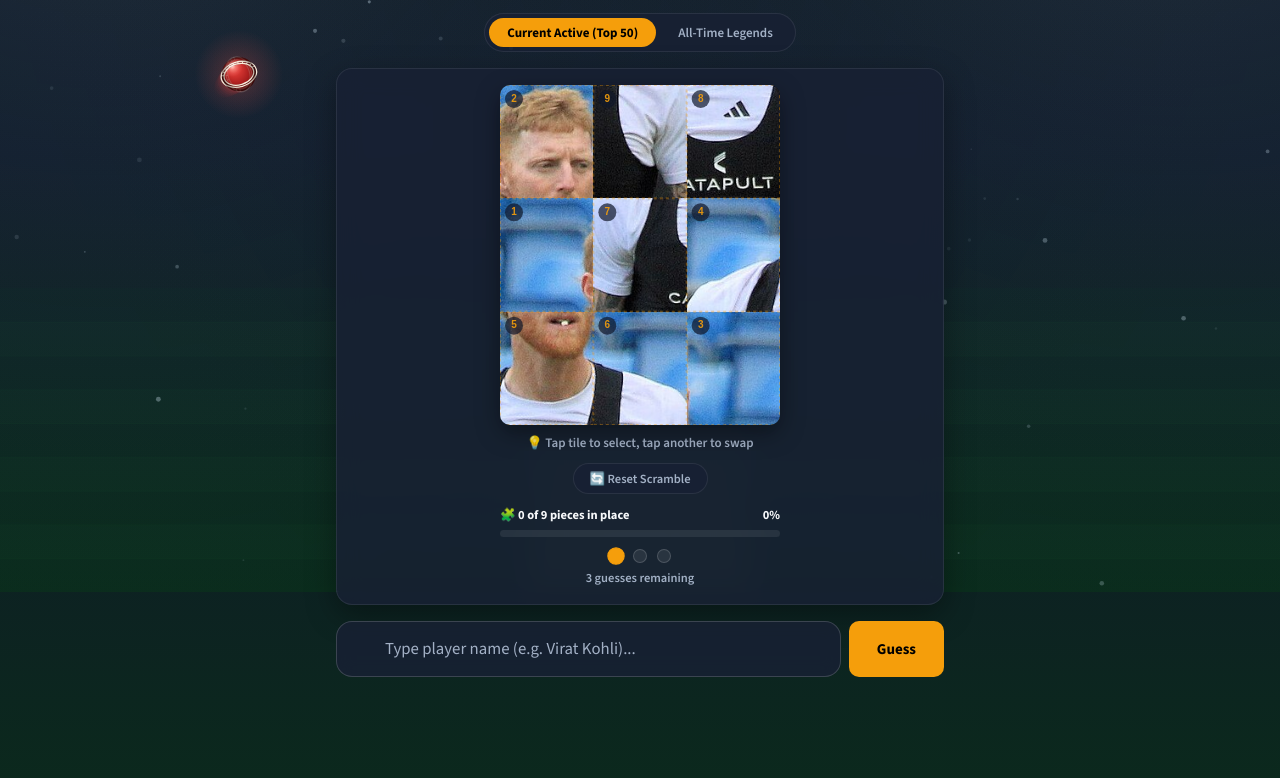
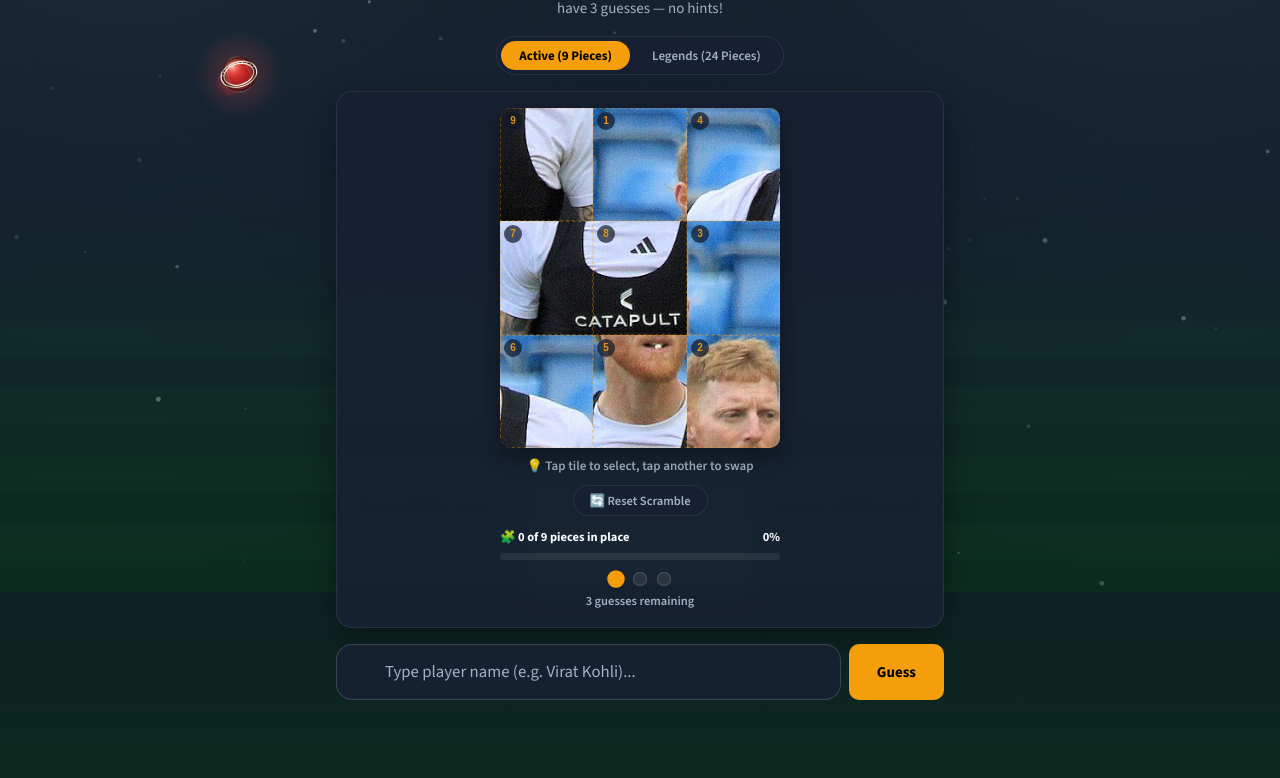
Before and after one commit to mr-zero0/Cricketle, a website: page public/puzzle.html in a window 1280 px wide. Shown: the part 208-986 px from the top of the page. Drawn offline with nearby package versions, Linux system fonts and the light colour scheme; no server answers.

Commit message:
feat(puzzle): add 24-piece randomized complex puzzle for hard mode while keeping 9-piece easy mode

```diff
--- a/public/puzzle.html
+++ b/public/puzzle.html
@@ -4,7 +4,7 @@
   <meta charset="utf-8" />
   <meta name="viewport" content="width=device-width, initial-scale=1, viewport-fit=cover, interactive-widget=resizes-content" />
   <meta name="theme-color" content="#0b1220" />
-  <meta name="description" content="Puzzle Cricketer — Rearrange the scrambled portrait tiles to reveal the famous cricketer. You have 3 guesses — no hints!" />
+  <meta name="description" content="Puzzle Cricketer — Rearrange the scrambled portrait tiles to reveal the famous cricketer (9 pieces in Active, 24 in Legends). You have 3 guesses — no hints!" />
   <title>Puzzle Cricketer — Cricketle</title>
   <link rel="icon" href="favicon.svg" type="image/svg+xml" />
   <link rel="icon" href="favicon-32.png" sizes="32x32" type="image/png" />
@@ -606,10 +606,10 @@
 
     <div class="game-header">
       <h2>PUZZLE CRICKETER</h2>
-      <p>Tap or drag any two tiles to swap and reassemble the face. You have 3 guesses — no hints!</p>
+      <p>Tap or drag any two tiles to swap and reassemble the face (9 pieces in Active, 24 in Legends). You have 3 guesses — no hints!</p>
       <div class="mode-toggle">
-        <button id="mode-easy" class="mode-btn active" data-mode="easy">Current Active (Top 50)</button>
-        <button id="mode-hard" class="mode-btn" data-mode="hard">All-Time Legends</button>
+        <button id="mode-easy" class="mode-btn active" data-mode="easy">Active (9 Pieces)</button>
+        <button id="mode-hard" class="mode-btn" data-mode="hard">Legends (24 Pieces)</button>
       </div>
     </div>
 
--- a/public/puzzle.js
+++ b/public/puzzle.js
@@ -1,11 +1,17 @@
 (function () {
   "use strict";
 
-  // 3x3 Grid = 9 interactive rearrangeable puzzle pieces
-  const GRID_COLS = 3;
-  const GRID_ROWS = 3;
-  const TOTAL_TILES = GRID_COLS * GRID_ROWS;
+  // Grid configs: Easy mode = 3x3 (9 pieces), Hard mode = 4x6 (24 pieces)
+  const GRID_CONFIG = {
+    easy: { cols: 3, rows: 3, total: 9, minDisplaced: 7 },
+    hard: { cols: 4, rows: 6, total: 24, minDisplaced: 24 }
+  };
+
   const MAX_ATTEMPTS = 3;
+
+  let gridCols = 3;
+  let gridRows = 3;
+  let totalTiles = 9;
 
   let allPlayers = [];
   let currentTarget = null;
@@ -82,24 +88,27 @@
     return arr[dayInCycle];
   }
 
-  // Generate a non-trivial scramble (at least 7 of 9 tiles displaced)
-  function generateScramble(seedStr) {
+  // Generate a non-trivial scramble (minDisplaced tiles displaced)
+  function generateScramble(seedStr, numTiles, minDisplaced) {
     const rng = mulberry32(hashString(seedStr));
-    let perm = Array.from({ length: TOTAL_TILES }, (_, i) => i);
+    let perm = Array.from({ length: numTiles }, (_, i) => i);
     let attempts = 0;
     let valid = false;
 
-    while (!valid && attempts < 50) {
+    const targetDisplaced = Math.min(minDisplaced, numTiles);
+    while (!valid && attempts < 100) {
       attempts++;
-      for (let i = TOTAL_TILES - 1; i > 0; i--) {
+      for (let i = numTiles - 1; i > 0; i--) {
         const j = Math.floor(rng() * (i + 1));
         [perm[i], perm[j]] = [perm[j], perm[i]];
       }
       let displaced = 0;
-      for (let i = 0; i < TOTAL_TILES; i++) {
+      for (let i = 0; i < numTiles; i++) {
         if (perm[i] !== i) displaced++;
       }
-      if (displaced >= 7) valid = true;
+      if (displaced >= targetDisplaced || (targetDisplaced === 24 && displaced >= 22)) {
+        valid = true;
+      }
     }
     return perm;
   }
@@ -143,30 +152,40 @@
       sy = (imgH - sh) / 2;
     }
 
-    const tileW = w / GRID_COLS;
-    const tileH = h / GRID_ROWS;
-    const srcTileW = sw / GRID_COLS;
-    const srcTileH = sh / GRID_ROWS;
+    const isHard = (totalTiles > 9);
+    const badgeRadius = isHard ? 7.5 : 9;
+    const badgeOffset = isHard ? 10.5 : 13;
+    const badgeFont = isHard ? "bold 8.5px sans-serif" : "bold 10px sans-serif";
 
     // 1. Draw each tile
-    for (let slot = 0; slot < TOTAL_TILES; slot++) {
-      // If game over, show solved order (0..8), else current board permutation
+    for (let slot = 0; slot < totalTiles; slot++) {
+      // If game over, show solved order (0..totalTiles-1), else current board permutation
       const tileId = isGameOver ? slot : board[slot];
 
-      const destCol = slot % GRID_COLS;
-      const destRow = Math.floor(slot / GRID_COLS);
-      const dx = destCol * tileW;
-      const dy = destRow * tileH;
+      const destCol = slot % gridCols;
+      const destRow = Math.floor(slot / gridCols);
+      const dx = Math.round((destCol * w) / gridCols);
+      const nextDx = Math.round(((destCol + 1) * w) / gridCols);
+      const tileW = nextDx - dx;
 
-      const srcCol = tileId % GRID_COLS;
-      const srcRow = Math.floor(tileId / GRID_COLS);
-      const tileSx = sx + srcCol * srcTileW;
-      const tileSy = sy + srcRow * srcTileH;
+      const dy = Math.round((destRow * h) / gridRows);
+      const nextDy = Math.round(((destRow + 1) * h) / gridRows);
+      const tileH = nextDy - dy;
+
+      const srcCol = tileId % gridCols;
+      const srcRow = Math.floor(tileId / gridCols);
+      const srcX0 = sx + (srcCol * sw) / gridCols;
+      const srcX1 = sx + ((srcCol + 1) * sw) / gridCols;
+      const srcTileW = srcX1 - srcX0;
+
+      const srcY0 = sy + (srcRow * sh) / gridRows;
+      const srcY1 = sy + ((srcRow + 1) * sh) / gridRows;
+      const srcTileH = srcY1 - srcY0;
 
       ctx.drawImage(
         loadedImage,
-        tileSx,
-        tileSy,
+        srcX0,
+        srcY0,
         srcTileW,
         srcTileH,
         dx,
@@ -179,20 +198,25 @@
     // 2. Draw borders & overlays if game active
     let correctCount = 0;
     if (!isGameOver) {
-      for (let slot = 0; slot < TOTAL_TILES; slot++) {
+      for (let slot = 0; slot < totalTiles; slot++) {
         const tileId = board[slot];
         const isSolved = (tileId === slot);
         if (isSolved) correctCount++;
 
-        const destCol = slot % GRID_COLS;
-        const destRow = Math.floor(slot / GRID_COLS);
-        const dx = destCol * tileW;
-        const dy = destRow * tileH;
+        const destCol = slot % gridCols;
+        const destRow = Math.floor(slot / gridCols);
+        const dx = Math.round((destCol * w) / gridCols);
+        const nextDx = Math.round(((destCol + 1) * w) / gridCols);
+        const tileW = nextDx - dx;
+
+        const dy = Math.round((destRow * h) / gridRows);
+        const nextDy = Math.round(((destRow + 1) * h) / gridRows);
+        const tileH = nextDy - dy;
 
         if (slot === selectedSlot) {
           // Selected tile: Bright glowing gold border + translucent amber wash
           ctx.strokeStyle = "#f59e0b";
-          ctx.lineWidth = 3;
+          ctx.lineWidth = isHard ? 2.5 : 3;
           ctx.strokeRect(dx + 1.5, dy + 1.5, tileW - 3, tileH - 3);
 
           ctx.fillStyle = "rgba(245, 158, 11, 0.28)";
@@ -201,60 +225,60 @@
           // Glowing badge
           ctx.fillStyle = "#f59e0b";
           ctx.beginPath();
-          ctx.arc(dx + 15, dy + 15, 10, 0, Math.PI * 2);
+          ctx.arc(dx + badgeOffset, dy + badgeOffset, badgeRadius, 0, Math.PI * 2);
           ctx.fill();
 
           ctx.fillStyle = "#000000";
-          ctx.font = "bold 11px sans-serif";
+          ctx.font = badgeFont;
           ctx.textAlign = "center";
           ctx.textBaseline = "middle";
-          ctx.fillText("★", dx + 15, dy + 15);
+          ctx.fillText("★", dx + badgeOffset, dy + badgeOffset);
         } else if (isSolved) {
           // Correctly placed: Clean subtle green border + checkmark
           ctx.strokeStyle = "rgba(34, 197, 94, 0.85)";
-          ctx.lineWidth = 1.8;
+          ctx.lineWidth = isHard ? 1.5 : 1.8;
           ctx.strokeRect(dx + 1, dy + 1, tileW - 2, tileH - 2);
 
           // Checkmark badge in corner
           ctx.fillStyle = "rgba(15, 23, 42, 0.8)";
           ctx.beginPath();
-          ctx.arc(dx + 14, dy + 14, 9, 0, Math.PI * 2);
+          ctx.arc(dx + badgeOffset, dy + badgeOffset, badgeRadius, 0, Math.PI * 2);
           ctx.fill();
 
           ctx.fillStyle = "#22c55e";
-          ctx.font = "bold 10px sans-serif";
+          ctx.font = badgeFont;
           ctx.textAlign = "center";
           ctx.textBaseline = "middle";
-          ctx.fillText("✓", dx + 14, dy + 14);
+          ctx.fillText("✓", dx + badgeOffset, dy + badgeOffset);
         } else {
           // Scrambled tile: Subtle dashed border + tile number
           ctx.strokeStyle = "rgba(245, 158, 11, 0.35)";
           ctx.lineWidth = 1;
-          ctx.setLineDash([3, 3]);
+          ctx.setLineDash(isHard ? [2, 2] : [3, 3]);
           ctx.strokeRect(dx + 0.5, dy + 0.5, tileW - 1, tileH - 1);
           ctx.setLineDash([]);
 
           // Tile number badge
           ctx.fillStyle = "rgba(15, 23, 42, 0.7)";
           ctx.beginPath();
-          ctx.arc(dx + 14, dy + 14, 9, 0, Math.PI * 2);
+          ctx.arc(dx + badgeOffset, dy + badgeOffset, badgeRadius, 0, Math.PI * 2);
           ctx.fill();
 
           ctx.fillStyle = "rgba(245, 158, 11, 0.9)";
-          ctx.font = "bold 10px sans-serif";
+          ctx.font = badgeFont;
           ctx.textAlign = "center";
           ctx.textBaseline = "middle";
-          ctx.fillText(String(tileId + 1), dx + 14, dy + 14);
+          ctx.fillText(String(tileId + 1), dx + badgeOffset, dy + badgeOffset);
         }
       }
     } else {
-      correctCount = TOTAL_TILES;
+      correctCount = totalTiles;
     }
 
     // 3. Update Progress Bar
-    const percent = Math.round((correctCount / TOTAL_TILES) * 100);
+    const percent = Math.round((correctCount / totalTiles) * 100);
     if (progressText) {
-      progressText.textContent = `🧩 ${correctCount} of ${TOTAL_TILES} pieces in place`;
+      progressText.textContent = `🧩 ${correctCount} of ${totalTiles} pieces in place`;
     }
     if (progressPercent) {
       progressPercent.textContent = `${percent}%`;
@@ -265,7 +289,7 @@
 
     // 4. Update Assembled Banner
     if (assembledBanner) {
-      if (!isGameOver && correctCount === TOTAL_TILES) {
+      if (!isGameOver && correctCount === totalTiles) {
         assembledBanner.style.display = "block";
       } else {
         assembledBanner.style.display = "none";
@@ -280,14 +304,14 @@
     const y = (clientY - rect.top) * (canvas.height / rect.height);
     if (x < 0 || x >= canvas.width || y < 0 || y >= canvas.height) return -1;
 
-    const col = Math.floor(x / (canvas.width / GRID_COLS));
-    const row = Math.floor(y / (canvas.height / GRID_ROWS));
-    if (col < 0 || col >= GRID_COLS || row < 0 || row >= GRID_ROWS) return -1;
-    return row * GRID_COLS + col;
+    const col = Math.floor(x / (canvas.width / gridCols));
+    const row = Math.floor(y / (canvas.height / gridRows));
+    if (col < 0 || col >= gridCols || row < 0 || row >= gridRows) return -1;
+    return row * gridCols + col;
   }
 
   function handleTileTap(slot) {
-    if (isGameOver || slot < 0 || slot >= TOTAL_TILES) return;
+    if (isGameOver || slot < 0 || slot >= totalTiles) return;
 
     if (selectedSlot === -1) {
       selectedSlot = slot;
@@ -343,7 +367,7 @@
 
   // Reset Scramble Button
   resetBtn?.addEventListener("click", () => {
-    if (isGameOver || initialScramble.length !== TOTAL_TILES) return;
+    if (isGameOver || initialScramble.length !== totalTiles) return;
     board = [...initialScramble];
     selectedSlot = -1;
     saveProgress();
@@ -397,9 +421,18 @@
       const variantSeed = hashString(today + "_" + currentTarget.id + "_jigsaw_variant");
       currentPhotoUrl = variants[variantSeed % variants.length];
 
-      // Daily scramble seed
-      const scrambleSeed = today + "_" + currentTarget.id + "_puzzle_scramble";
-      initialScramble = generateScramble(scrambleSeed);
+      // Update grid dimensions for current mode
+      const cfg = GRID_CONFIG[currentMode] || GRID_CONFIG.easy;
+      gridCols = cfg.cols;
+      gridRows = cfg.rows;
+      totalTiles = cfg.total;
+
+      // Scramble seed specific to mode and target
+      const scrambleSeed = today + "_" + currentTarget.id + "_puzzle_scramble_" + currentMode;
+      initialScramble = generateScramble(scrambleSeed, totalTiles, cfg.minDisplaced);
+
+      selectedSlot = -1;
+      dragStartSlot = -1;
 
       // Restore saved progress if any
       const saved = localStorage.getItem(`cricketle_puzzle_${today}_${currentMode}`);
@@ -407,7 +440,7 @@
         const data = JSON.parse(saved);
         currentAttempts = data.attempts || [];
         isGameOver = data.isGameOver || false;
-        if (Array.isArray(data.board) && data.board.length === TOTAL_TILES) {
+        if (Array.isArray(data.board) && data.board.length === totalTiles) {
           board = data.board;
         } else {
           board = [...initialScramble];
@@ -475,7 +508,7 @@
     selectedSlot = -1;
 
     // Reveal all pieces in solved order
-    for (let i = 0; i < TOTAL_TILES; i++) board[i] = i;
+    for (let i = 0; i < totalTiles; i++) board[i] = i;
     renderBoard();
     updateTrack();
 
@@ -710,7 +743,7 @@
     if (currentMode === "easy") return;
     currentMode = "easy";
     document.querySelectorAll(".mode-btn").forEach((b) => b.classList.remove("active"));
-    e.target.classList.add("active");
+    e.currentTarget.classList.add("active");
     if (guessControls) guessControls.style.display = "block";
     if (resetBtn) resetBtn.style.display = "inline-flex";
     if (resultCard) resultCard.style.display = "none";
@@ -721,7 +754,7 @@
     if (currentMode === "hard") return;
     currentMode = "hard";
     document.querySelectorAll(".mode-btn").forEach((b) => b.classList.remove("active"));
-    e.target.classList.add("active");
+    e.currentTarget.classList.add("active");
     if (guessControls) guessControls.style.display = "block";
     if (resetBtn) resetBtn.style.display = "inline-flex";
     if (resultCard) resultCard.style.display = "none";
```
Also changed, not shown: test/e2e/puzzle-game.spec.js (+42 -0 lines).
